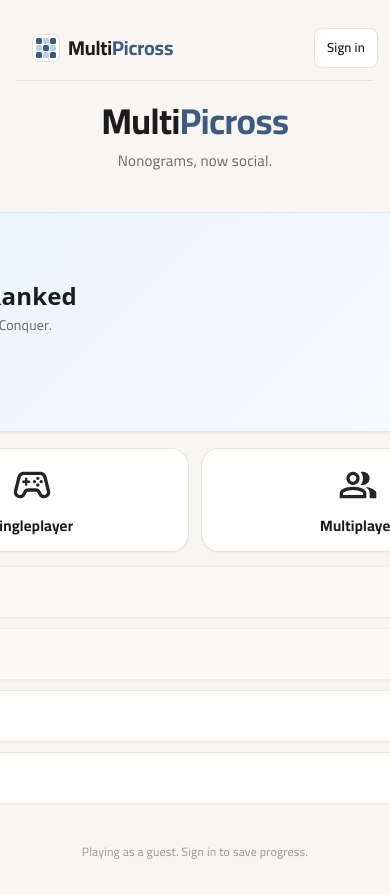
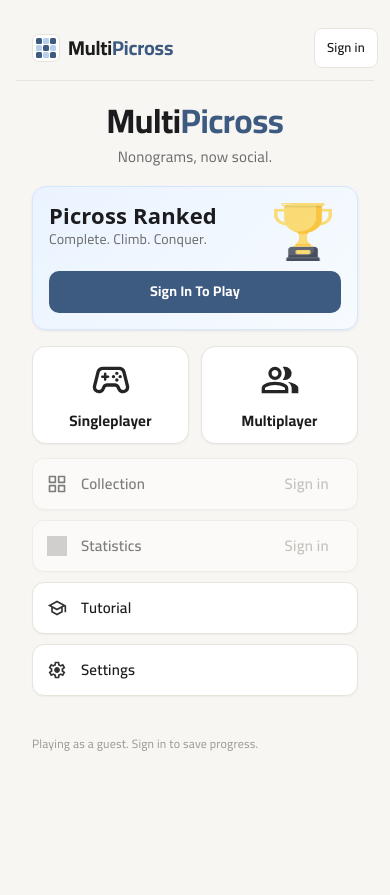
Before and after one commit to Monash-FIT3170/2026W1-MultiPicross, a React (Vite) app in the folder frontend/: page / in a window 390 px wide. After the commit the page ends 844 px from the top, so only its background shows below. Built offline with nearby package versions, Linux system fonts and the light colour scheme; no server answers; grey boxes are pictures that could not be loaded; what @colyseus/sdk would draw is missing.

Commit message:
New Mobile UI

```diff
--- a/frontend/src/index.css
+++ b/frontend/src/index.css
@@ -253,8 +253,17 @@ body {
   animation: mp-pop 320ms var(--ease-out) forwards;
 }
 
-.mp-mobile-controls {
-  display: none;
+.mp-room-progress-stack {
+  display: flex;
+  flex-direction: column;
+  gap: 12px;
+  min-width: 160px;
+}
+
+.mp-room-progress {
+  display: flex;
+  flex-direction: column;
+  gap: 6px;
 }
 
 @media (max-width: 768px) {
@@ -330,58 +339,97 @@ body {
   }
 
   .mp-main-content {
+    align-items: stretch !important;
     justify-content: flex-start !important;
-    padding: 22px 16px 8px !important;
+    width: 100% !important;
+    max-width: 430px !important;
+    margin: 0 auto !important;
+    padding: 22px 16px 12px !important;
+    box-sizing: border-box;
   }
 
   .mp-wordmark {
-    font-size: 36px !important;
+    font-size: 34px !important;
     line-height: 1.05 !important;
     text-align: center;
+    margin-bottom: 6px !important;
+  }
+
+  .mp-wordmark + p {
+    text-align: center !important;
+    margin-bottom: 18px !important;
   }
 
   .mp-ranked-banner {
     display: grid !important;
-    grid-template-columns: 1fr auto !important;
-    gap: 12px !important;
-    padding: 18px !important;
+    grid-template-columns: 1fr 76px !important;
+    width: 100% !important;
+    max-width: 100% !important;
+    height: auto !important;
+    min-height: 0 !important;
+    gap: 10px 12px !important;
+    padding: 16px !important;
     border-radius: 14px !important;
+    box-sizing: border-box;
   }
 
-  .mp-ranked-banner > div:first-child {
+  .mp-ranked-copy {
     padding-right: 0 !important;
     gap: 4px !important;
+    min-width: 0;
   }
 
-  .mp-ranked-banner > div:first-child > div:first-child {
-    font-size: 24px !important;
+  .mp-ranked-title {
+    font-size: 22px !important;
     line-height: 1.1 !important;
   }
 
-  .mp-ranked-banner p {
+  .mp-ranked-subtitle {
     font-size: 14px !important;
+    line-height: 1.25 !important;
   }
 
-  .mp-ranked-banner > div:last-child {
-    width: 96px !important;
-    gap: 10px !important;
+  .mp-ranked-rating {
+    margin-top: 8px !important;
   }
 
-  .mp-ranked-banner img {
-    width: 72px !important;
-    height: 72px !important;
+  .mp-ranked-rating > div:first-child {
+    font-size: 13px !important;
   }
 
-  .mp-ranked-banner button {
+  .mp-ranked-rating > div:last-child {
+    font-size: 34px !important;
+    margin-top: 2px !important;
+  }
+
+  .mp-ranked-art {
+    display: contents !important;
+  }
+
+  .mp-ranked-art img {
+    width: 58px !important;
+    height: 58px !important;
+    justify-self: center;
+    align-self: center;
+  }
+
+  .mp-ranked-art button {
+    grid-column: 1 / -1;
     width: 100% !important;
-    min-width: 92px !important;
-    font-size: 13px !important;
-    padding-inline: 10px !important;
+    min-width: 0 !important;
+    min-height: 42px;
+    white-space: nowrap !important;
+    font-size: 14px !important;
+    line-height: 1.1 !important;
+    padding: 9px 12px !important;
   }
 
   .mp-menu-grid {
+    width: 100% !important;
+    max-width: 100% !important;
     gap: 14px !important;
     margin-top: 16px !important;
+    box-sizing: border-box;
   }
 
   .mp-primary-actions {
@@ -397,8 +445,10 @@ body {
 
   .mp-primary-actions .tile,
   .mp-multiplayer-picker .tile {
-    height: 104px !important;
+    width: 100% !important;
+    height: 98px !important;
     padding: 14px 8px !important;
+    border-radius: 14px !important;
   }
 
   .mp-primary-actions .tile span,
@@ -412,6 +462,11 @@ body {
     gap: 14px !important;
     padding: 0 14px !important;
     border-radius: 12px !important;
+    max-width: none !important;
+  }
+
+  .mp-secondary-actions {
+    width: 100% !important;
   }
 
   .mp-size-select h1,
@@ -494,36 +549,6 @@ body {
     align-self: center;
   }
 
-  .mp-mobile-controls {
-    align-self: center;
-    display: grid;
-    grid-template-columns: 1fr 1fr;
-    width: min(320px, 100%);
-    padding: 4px;
-    gap: 4px;
-    background: var(--color-surface-sunk);
-    border: 1px solid var(--color-line);
-    border-radius: 12px;
-    box-sizing: border-box;
-  }
-
-  .mp-mobile-controls button {
-    min-height: 42px;
-    border: 0;
-    border-radius: 9px;
-    background: transparent;
-    color: var(--color-ink-muted);
-    font-family: var(--font-ui);
-    font-weight: 700;
-    font-size: 14px;
-  }
-
-  .mp-mobile-controls button.is-active {
-    background: #fff;
-    color: var(--color-blue-600);
-    box-shadow: var(--shadow-xs);
-  }
-
   .mp-game-sidebar-wrap {
     height: auto !important;
     padding-top: 0 !important;
@@ -549,6 +574,64 @@ body {
     grid-column: 1 / -1;
     width: 100%;
     min-height: 42px;
+  }
+
+  .mp-room-page {
+    padding-inline: 0 !important;
+    padding-bottom: 96px !important;
+    overflow: visible !important;
+  }
+
+  .mp-room-page h1 {
+    padding: 0 16px;
+  }
+
+  .mp-room-layout {
+    flex-wrap: nowrap !important;
+  }
+
+  .mp-room-board {
+    align-self: center;
+    max-width: 100%;
+  }
+
+  .mp-room-board > div:first-child {
+    padding: 0 2px;
+  }
+
+  .mp-room-opponent-board {
+    width: 100%;
+    display: flex;
+    flex-direction: column;
+    align-items: center;
+    padding-bottom: 8px;
+  }
+
+  .mp-room-sidebar {
+    grid-template-columns: repeat(2, minmax(0, 1fr)) !important;
+  }
+
+  .mp-room-sidebar > div:nth-child(4) {
+    display: none !important;
+  }
+
+  .mp-room-sidebar > button {
+    display: inline-flex !important;
+  }
+
+  .mp-room-progress-stack {
+    grid-column: 1 / -1;
+    min-width: 0;
+    width: 100%;
+    gap: 10px;
+  }
+
+  .mp-room-waiting-card {
+    width: 100%;
+    min-width: 0 !important;
+    margin-top: 0 !important;
+    padding: 24px !important;
+    box-sizing: border-box;
   }
 
   .mp-toast {
--- a/frontend/src/pages/MainMenu.tsx
+++ b/frontend/src/pages/MainMenu.tsx
@@ -171,6 +171,7 @@ export default function MainMenu() {
         >
           {/* Left Side */}
           <div
+            className="mp-ranked-copy"
             style={{
               display: "flex",
               flexDirection: "column",
@@ -181,6 +182,7 @@ export default function MainMenu() {
             }}
           >
             <div
+              className="mp-ranked-title"
               style={{
                 fontSize: 36,
                 fontWeight: 700,
@@ -191,6 +193,7 @@ export default function MainMenu() {
             </div>
 
             <p
+              className="mp-ranked-subtitle"
               style={{
                 margin: 0,
                 fontSize: 20,
@@ -201,6 +204,7 @@ export default function MainMenu() {
             </p>
 
             <div
+              className="mp-ranked-rating"
               style={{
                 marginTop: 20,
                 color: "var(--color-ink-muted)",
@@ -235,6 +239,7 @@ export default function MainMenu() {
 
           {/* Right Side */}
           <div
+            className="mp-ranked-art"
             style={{
               width: 180,
               display: "flex",
@@ -378,6 +383,7 @@ export default function MainMenu() {
 
           {/* Other features */}
           <div
+            className="mp-secondary-actions"
             style={{
               display: "flex",
               flexDirection: "column",
```
Also changed, not shown: frontend/src/pages/Room.tsx (+115 -4 lines).
